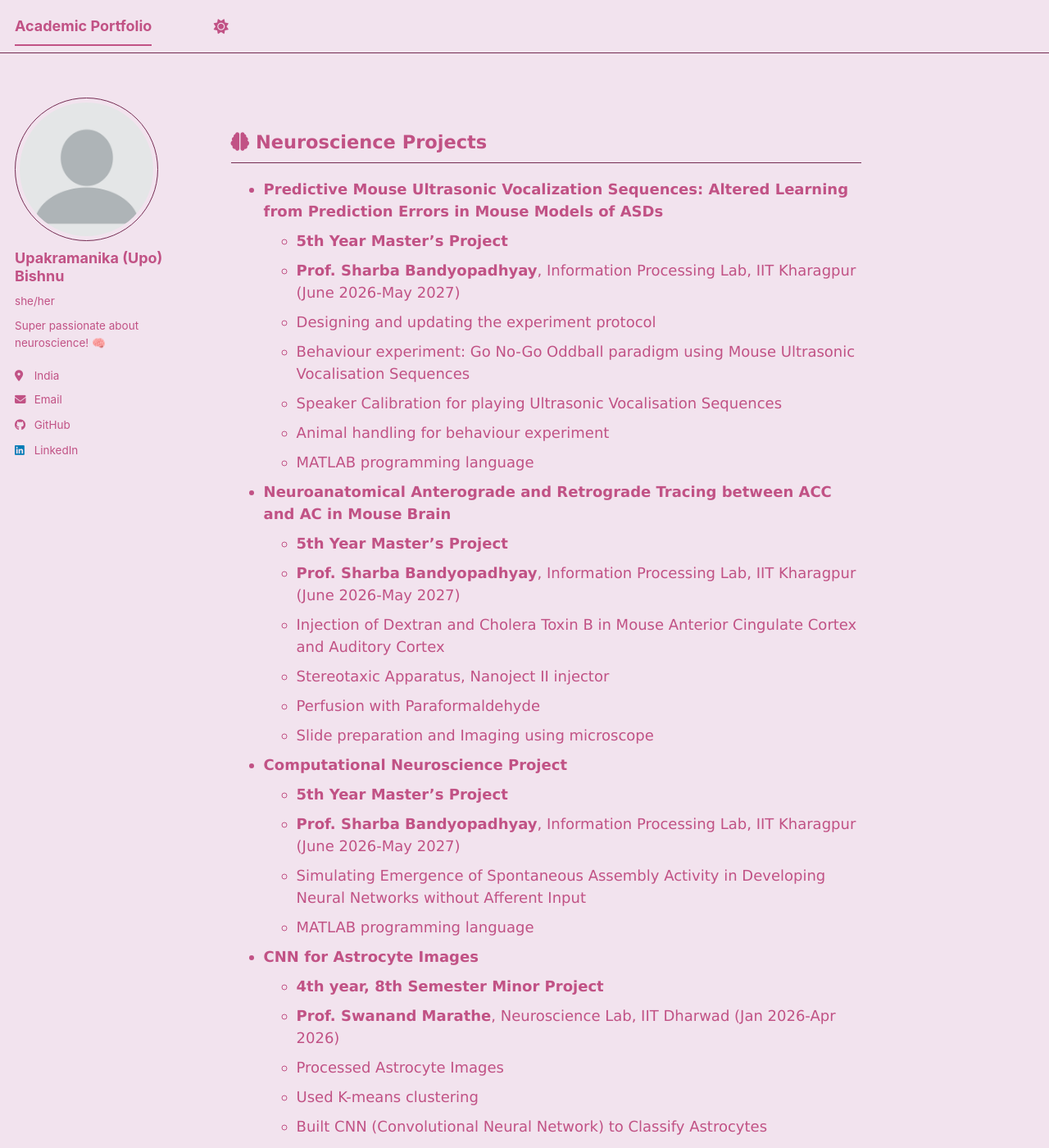
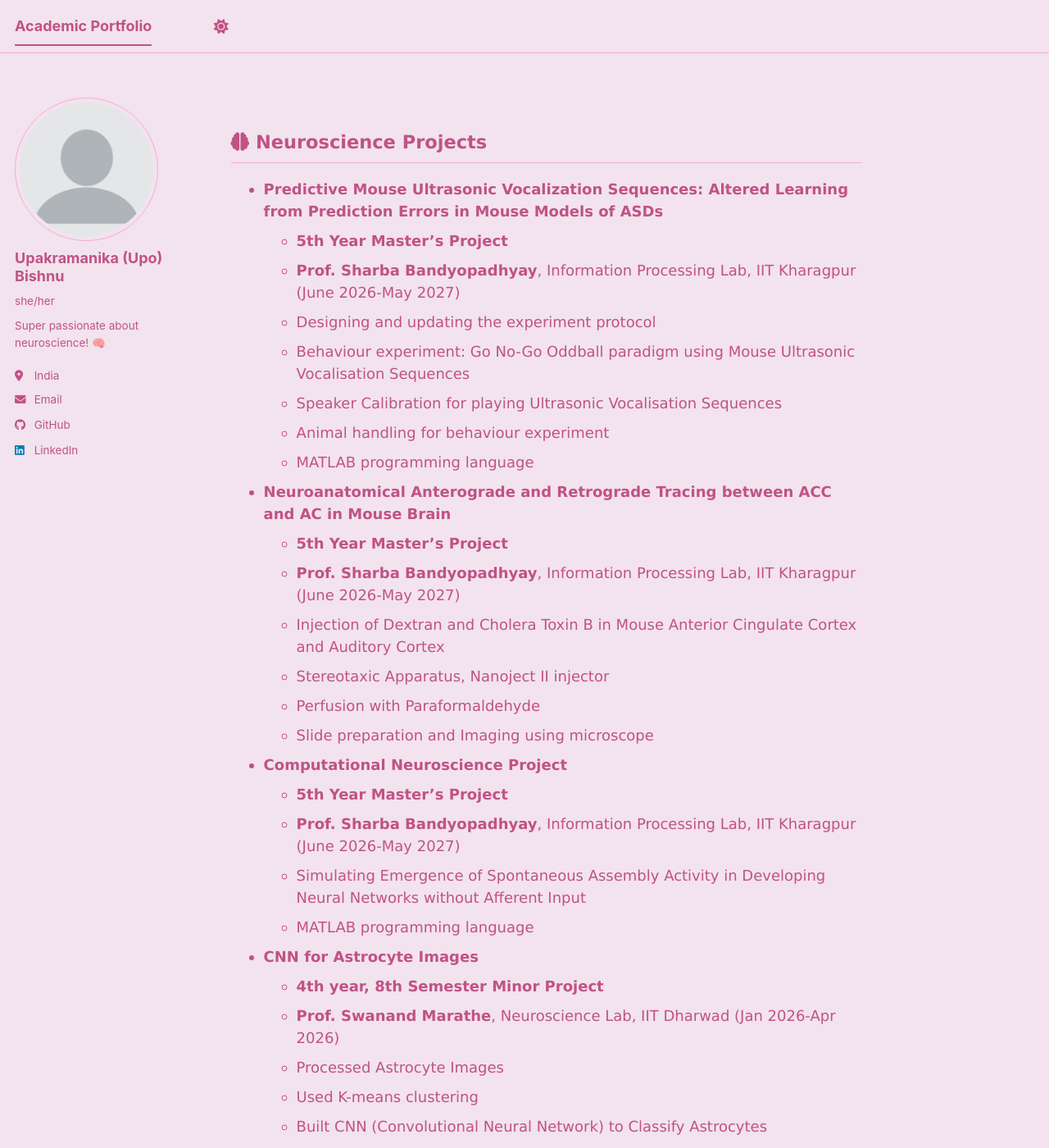
Before and after one commit to upakramanika/upakramanika.github.io, a Jekyll site: the page built from _pages/about.md, in a window 1280 px wide and 1400 px high. Shown: the whole window at 82% size. Built offline with Jekyll 4.4.1, drawn with Linux system fonts in a browser that asks for light colours; a style sheet for code colours, icons or effects is not loaded.

Commit message:
_pink_light.scss

```diff
--- a/_sass/theme/_pink_light.scss
+++ b/_sass/theme/_pink_light.scss
@@ -6,12 +6,12 @@
 $primary-color              : #e758a3;
 $dark-primary-color         : mix(#000, $primary-color, 40%);
 $darker-primary-color       : mix(#000, $primary-color, 60%);
-$light-primary-color        : mix(#000, $primary-color, 50%);
+$light-primary-color        : mix(#fff, $primary-color, 50%);
 
 $background                 : #f2e3ee;
 $background-light           : mix(#fff, $background, 20%);
 $background-lighter         : mix(#fff, $background, 90%);
-$text                       : #c15285; // #e758a3;
+$text                       : #c15285;
 $link                       : #668050;
 $link-dark                  : mix(#000, $link, 25%);
 $link-light                 : mix(#fff, $link, 25%);
@@ -24,7 +24,7 @@ $notice-color               : #92748b;
 $success-color              : #8bb862;
 $warning-color              : #f85344;
 
-/* Other basic settings for the template */
+/* Basic layout settings */
 $border-radius              : 4px;
 $box-shadow                 : 0 1px 1px rgba(0, 0, 0, 0.125);
 $global-transition          : all 0.2s ease-in-out;
@@ -34,8 +34,9 @@ $navicon-height             : 4px;
 $sidebar-link-max-width     : 250px;
 $sidebar-screen-min-width   : 1024px;
 
-/* Light theme for the site */
-:root {
+/* Default / Light CSS Custom Properties */
+:root,
+html[data-theme="light"] {
   --global-base-color                 : #{$primary-color};
   --global-bg-color                   : #{$background};
   --global-footer-bg-color            : #{$footer};
```
Lines whose indentation alone changed are shown as unchanged.
